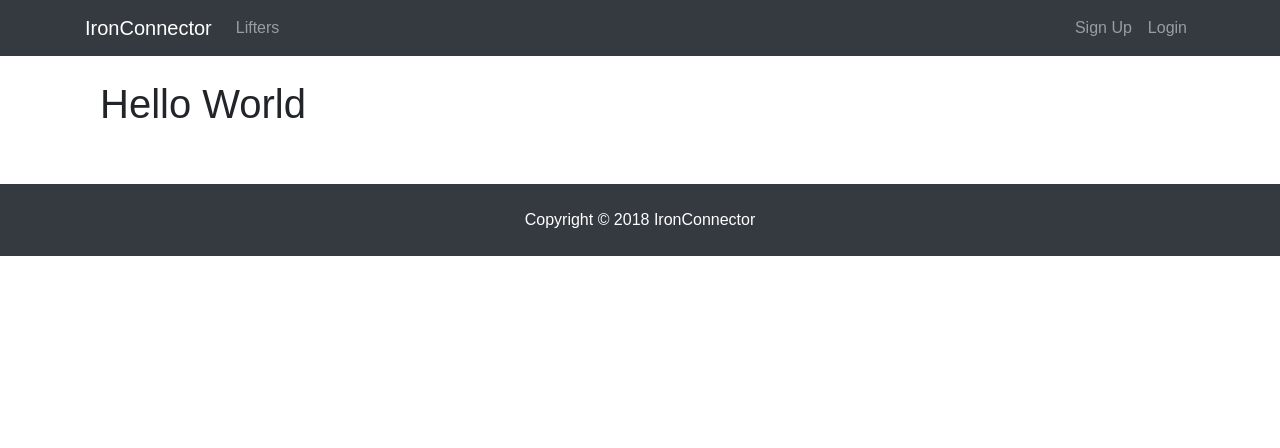
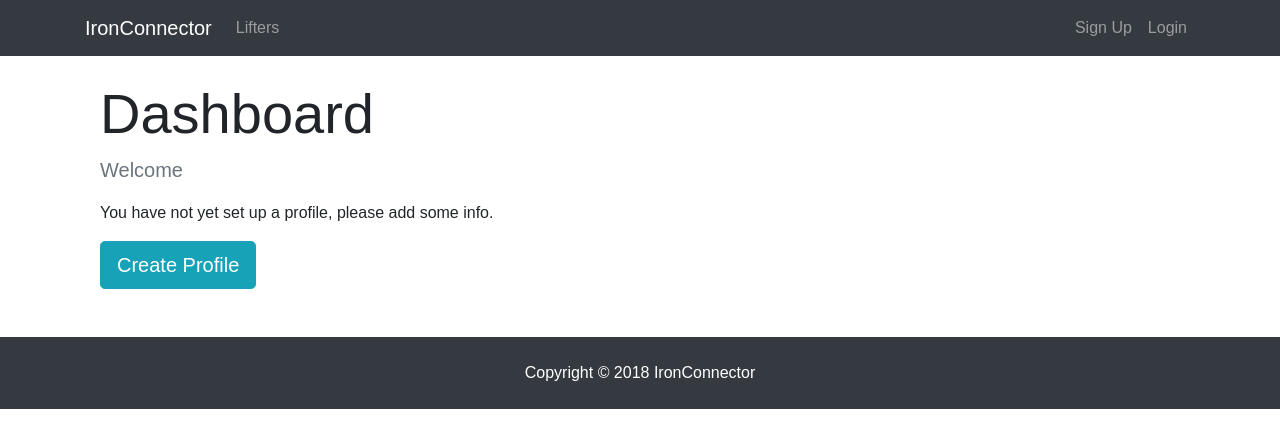
Before and after one commit to dmdinh22/IronConnect, a React (Create React App) app in the folder client/: page /dashboard in a window 1280 px wide. Shown: the top 448 px of the page. Built offline with nearby package versions, Linux system fonts and the light colour scheme; no server answers.

Commit message:
add markup for user not having profile

```diff
--- a/client/src/components/dashboard/Dashboard.js
+++ b/client/src/components/dashboard/Dashboard.js
@@ -1,4 +1,5 @@
 import React, { Component } from 'react';
+import { Link } from 'react-router-dom';
 import PropTypes from 'prop-types';
 import { connect } from 'react-redux';
 import { getCurrentProfile } from '../../actions/profileActions';
@@ -20,7 +21,27 @@ class Dashboard extends Component {
         if (profile === null || loading) {
             dashboardContent = <Spinner />;
         } else {
-            dashboardContent = <h1>Hello World</h1>;
+            // check if logged in user has profile data
+            if (Object.keys(profile).length > 0) {
+                dashboardContent = <h4>TODO: DISPLAY PROFILE</h4>;
+            } else {
+                // user is logged in but has no profile
+                dashboardContent = (
+                    <div>
+                        <p className="lead text-muted">Welcome {user.name}</p>
+                        <p>
+                            You have not yet set up a profile, please add some
+                            info.
+                        </p>
+                        <Link
+                            to="/create-profile"
+                            className="btn btn-lg btn-info"
+                        >
+                            Create Profile
+                        </Link>
+                    </div>
+                );
+            }
         }
 
         return (
@@ -28,7 +49,8 @@ class Dashboard extends Component {
                 <div className="container">
                     <div className="row">
                         <div className="col-md-12">
-                            <h1 className="display-4">{dashboardContent}</h1>
+                            <h1 className="display-4">Dashboard</h1>
+                            {dashboardContent}
                         </div>
                     </div>
                 </div>
```
